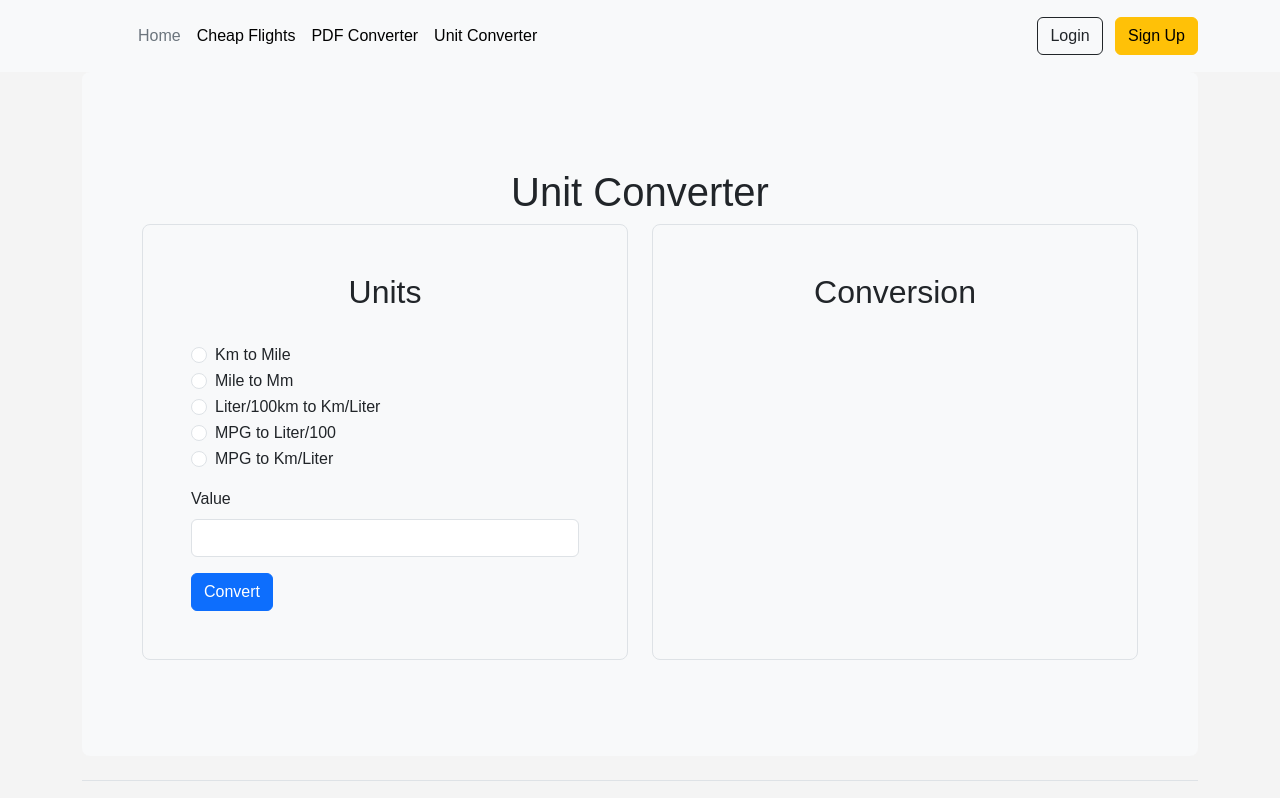
After one commit to DouglasVSegatto/portfolio_flask_server, a Flask app: page /unit_converter in a window 1280 px wide. The commit adds this page. Shown: the top 798 px of the page. Run offline with Flask 3, Linux system fonts and the light colour scheme; some libraries are stand-ins or nearby versions.

Commit message:
unit converter feature tool created with HTML. Updated Main, forms and global_functions to accomodate new tool.

```diff
--- a/forms.py
+++ b/forms.py
@@ -1,6 +1,6 @@
 from flask_wtf import FlaskForm
 from wtforms import (DateField, FileField, IntegerField, PasswordField,
-                     RadioField, SelectField, StringField, SubmitField)
+                     RadioField, SelectField, StringField, SubmitField, FloatField)
 from wtforms.validators import DataRequired, Email, NumberRange, Optional
 
 """ Registration form """
@@ -42,3 +42,14 @@ class Img2Pdf(FlaskForm):
                             validators=[DataRequired()])
     file = FileField(label="", validators=[DataRequired()])
     submit = SubmitField(label="Convert")
+
+class UnitConverter(FlaskForm):
+    conversion = RadioField(label='',
+                            choices=[('km_to_mile', 'Km to Mile'),
+                                     ('mile_to_km', 'Mile to Mm'),
+                                     ('liter100_to_kmliter', 'Liter/100km to Km/Liter'),
+                                     ('mpg_to_km_per_100', 'MPG to Liter/100'),
+                                     ('mpg_to_km_per_l', 'MPG to Km/Liter')],
+                            validators=[DataRequired()])
+    value = FloatField(label="Value", validators=[NumberRange(min=1, max=None, message="Please enter a valid value")])
+    submit = SubmitField(label="Convert")
--- a/main.py
+++ b/main.py
@@ -10,18 +10,20 @@ from flask_login import (LoginManager, UserMixin, current_user, login_required,
 from flask_sqlalchemy import SQLAlchemy
 from werkzeug import security
 
-from forms import CheapFlights, Img2Pdf, LoginForm, RegisterForm
-from global_functions import upload_file_path
+import forms
+from forms import CheapFlights, Img2Pdf, LoginForm, RegisterForm, UnitConverter
+from global_functions import upload_file_path, set_punctuation
 
 from applications.cheap_flights.flights_search import search_flights
 
 from applications.pdf_converter.data_manager import (delete_files,
                                                      generate_download_link,
                                                      image2pdf, pdf2image)
+from applications.unit_converter.data_manager import km_to_miles,miles_to_km,l_per_100km_to_km_per_l,mpg_to_km_per_100
 
 app = Flask(__name__)
-app.config['JSON_AS_ASCII'] = False
-app.config['SECRET_KEY'] = os.environ.get("FLASK_KEY")
+app.config["JSON_AS_ASCII"] = False
+app.config["SECRET_KEY"] = os.environ.get("FLASK_KEY")
 ckeditor = CKEditor(app)
 Bootstrap5(app)
 
@@ -139,7 +141,7 @@ def pdf_converter():
                 download_link = generate_download_link(filename)
                 delete_thread = Thread(target=delete_files, args=(filename,))
                 delete_thread.start()
-                return render_template('pdf_converter_result.html', download_urls=download_link)
+                return render_template("pdf_converter_result.html", download_urls=download_link)
             else:
                 flash("Wrong file type, please upload a valid PDF file")
         elif form_pdfconverter.conversion.data == "image_to_pdf":
@@ -148,7 +150,7 @@ def pdf_converter():
                 download_link = generate_download_link(filename)
                 delete_thread = Thread(target=delete_files, args=(filename,))
                 delete_thread.start()
-                return render_template('pdf_converter_result.html', download_urls=download_link)
+                return render_template("pdf_converter_result.html", download_urls=download_link)
             else:
                 flash("Wrong file type, please upload a valid JPG/PNG file")
         else:
@@ -156,10 +158,53 @@ def pdf_converter():
     return render_template("pdf_converter.html", form=form_pdfconverter)
 
 
-@app.route('/download/<folder>/<filename>', methods=['GET'])
+@app.route("/download/<folder>/<filename>", methods=["GET"])
 def download_file(folder, filename):
     converted_path = f"static/download/{folder}/{filename}"
     return send_file(converted_path, as_attachment=True)
+
+
+@app.route("/unit_converter", methods=["GET", "POST"])
+def unit_converter():
+    """
+    Converts the value passed based on the selected unit conversion.
+
+    If the form is validated:
+        - Determines the type of unit conversion selected and performs the conversion accordingly.
+        - The result is formatted using the set_punctuation function before being displayed.
+
+    Returns:
+        str: Rendered HTML template containing the form for unit conversion.
+
+    Note:
+        - Each form submission triggers a unit conversion,
+        however some conversions may reuse calculations to achieve the result.
+        - Flash messages are used to display the result.
+
+    """
+    form_unitconverter = UnitConverter()
+    if form_unitconverter.validate_on_submit():
+        if form_unitconverter.conversion.data == "km_to_mile":
+            result = km_to_miles(form_unitconverter.value.data)
+            flash(set_punctuation(result))
+            flash("miles")
+        elif form_unitconverter.conversion.data == "mile_to_km":
+            result = miles_to_km(form_unitconverter.value.data)
+            flash(set_punctuation(result))
+            flash("km")
+        elif form_unitconverter.conversion.data == "liter100_to_kmliter":
+            result = l_per_100km_to_km_per_l(form_unitconverter.value.data)
+            flash(set_punctuation(result))
+            flash("km/L")
+        elif form_unitconverter.conversion.data == "mpg_to_km_per_100":
+            result = mpg_to_km_per_100(form_unitconverter.value.data)
+            flash(set_punctuation(result))
+            flash("km/100L")
+        elif form_unitconverter.conversion.data == "mpg_to_km_per_l":
+            result = l_per_100km_to_km_per_l(mpg_to_km_per_100(form_unitconverter.value.data))
+            flash(set_punctuation(result))
+            flash("km/L")
+    return render_template("unit_converter.html", form=form_unitconverter)
 
 
 @app.route("/sign-up", methods=["GET", "POST"])
--- a/static/css/styles.css
+++ b/static/css/styles.css
@@ -19,7 +19,19 @@
     max-width: 300px;
 }
 
+.unitconverter-form-container {
+    width: 200%;
+    max-width: 250px;
+}
 
+#testing {
+        margin: 0 auto;
+        display: block;
+    }
+
+.flash-unitconverter {
+ font-size: 75px;
+}
 
 /*####################*/
 
--- a/templates/base.html
+++ b/templates/base.html
@@ -33,6 +33,7 @@
           <li><a href="{{ url_for('home') }}" class="nav-link px-2 text-secondary ">Home</a></li>
           <li><a href="{{ url_for('cheap_flight') }}" class="nav-link px-2 text-black">Cheap Flights</a></li>
           <li><a href="{{ url_for('pdf_converter') }}" class="nav-link px-2 text-black">PDF Converter</a></li>
+          <li><a href="{{ url_for('unit_converter') }}" class="nav-link px-2 text-black">Unit Converter</a></li>
         {% if current_user.is_authenticated %}
           <li><a href="{{ url_for('example') }}" class="nav-link px-2 text-black">Example</a></li>
         {% endif %}
--- a/templates/example.html
+++ b/templates/example.html
@@ -1,7 +1,7 @@
 {% from "bootstrap5/form.html" import render_form %}
 {% extends 'base.html' %}
 
-{% block page_title %}Cheap Flights{% endblock %}
+{% block page_title %}Example{% endblock %}
 
 {% block content %}
 
--- a/templates/main.html
+++ b/templates/main.html
@@ -39,5 +39,6 @@
                 <p>I'm continually updating its code and database.
                 Your patience and understanding are greatly appreciated as I work to enhance your experience.</p>
         </div>
+    </div>
 
 {% endblock %}
--- a/templates/pdf_converter.html
+++ b/templates/pdf_converter.html
@@ -1,5 +1,6 @@
+{% extends 'base.html' %}
 {% from "bootstrap5/form.html" import render_form %}
-{% extends 'base.html' %}
+
 
 {% block page_title %}PDF Converter{% endblock %}
 
--- /dev/null
+++ b/templates/unit_converter.html
@@ -0,0 +1,36 @@
+{% from "bootstrap5/form.html" import render_form %}
+{% extends 'base.html' %}
+
+{% block page_title %}Unit Converter{% endblock %}
+
+{% block content %}
+
+<div class="p-5 mb-4 bg-body-tertiary rounded-3">
+    <div class="container-fluid py-5">
+        <h1 class="text-center">Unit Converter</h1>
+        <div class="row align-items-md-stretch">
+          <div class="col-md-6">
+            <div class="h-100 p-5 bg-body-tertiary border rounded-3 text-left">
+              <h2 class="text-center">Units</h2>
+                {{ render_form(form, novalidate=True) }}
+            </div>
+          </div>
+          <div class="col-md-6">
+            <div class="h-100 p-5 bg-body-tertiary border rounded-3">
+              <h2 class="text-center">Conversion</h2>
+              {% with messages = get_flashed_messages() %}
+                {% if messages %}
+                    <ul class="flash-unitconverter text-center">
+                        {% for message in messages %}
+                            <p>{{ message }}</p>
+                        {% endfor %}
+                    </ul>
+                {% endif %}
+            {% endwith %}
+            </div>
+          </div>
+        </div>
+    </div>
+</div>
+
+{% endblock %}
```
Also changed, not shown: applications/unit_converter/data_manager.py (added, +53 -0 lines), global_functions.py (+20 -1 lines). Lines whose indentation alone changed are shown as unchanged.
